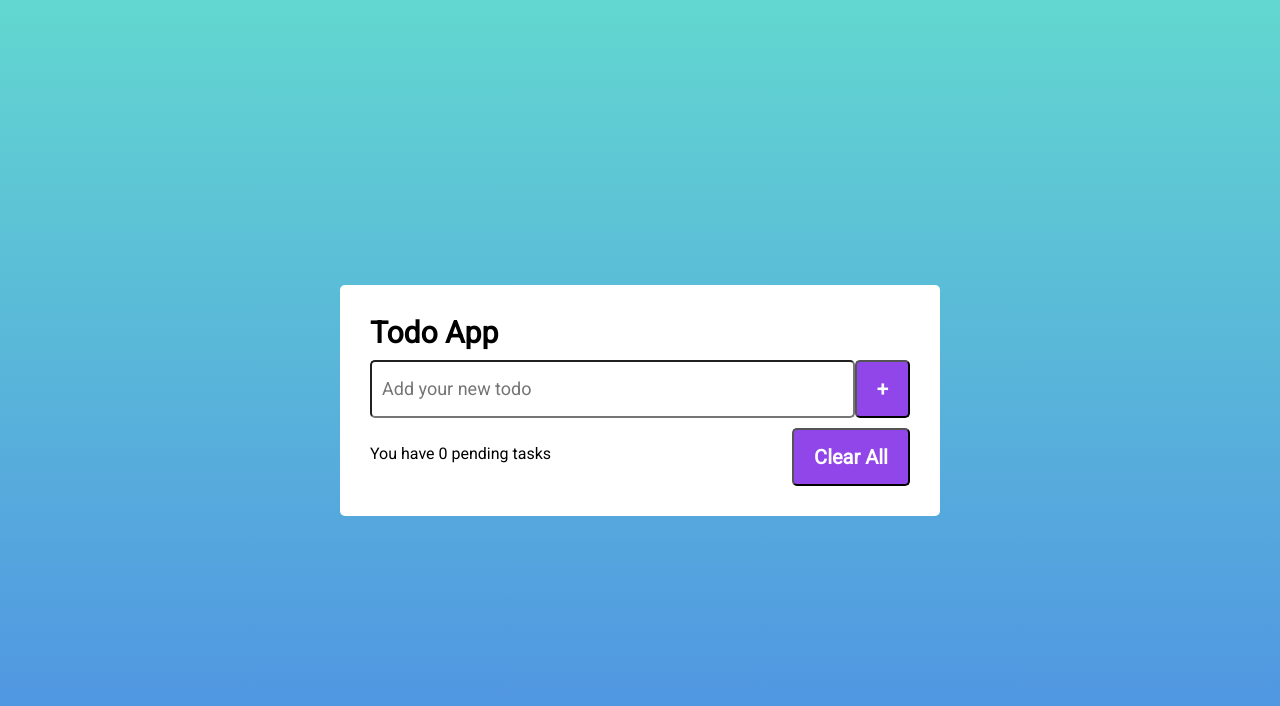
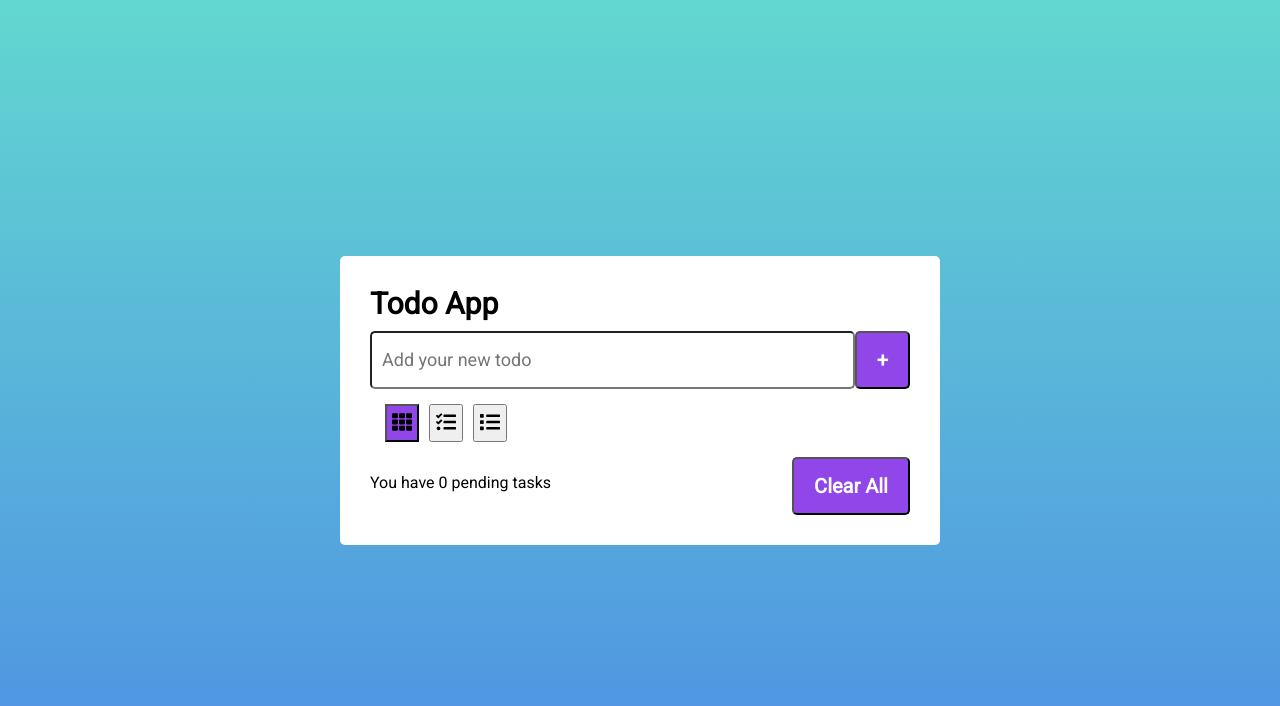
Before and after one commit to JorgeBarbancho/Angular-Todo-App, an Angular app: page / in a window 1280 px wide. Shown: the top 706 px of the page. Built offline with nearby package versions, Linux system fonts and the light colour scheme.

Commit message:
add list buttons icons

```diff
--- a/package.json
+++ b/package.json
@@ -18,6 +18,10 @@
     "@angular/platform-browser": "~13.0.0",
     "@angular/platform-browser-dynamic": "~13.0.0",
     "@angular/router": "~13.0.0",
+    "@fortawesome/angular-fontawesome": "^0.10.1",
+    "@fortawesome/fontawesome-svg-core": "~1.2.36",
+    "@fortawesome/free-regular-svg-icons": "^5.15.4",
+    "@fortawesome/free-solid-svg-icons": "^5.15.4",
     "rxjs": "~7.4.0",
     "tslib": "^2.3.0",
     "zone.js": "~0.11.4"
--- /dev/null
+++ b/src/app/list-buttons/list-buttons.component.css
@@ -0,0 +1,19 @@
+.list-button-row {
+  display: flex;
+  margin: 10px;
+  flex-direction: row;
+}
+
+.list-button-row__button {
+  display: flex;
+  margin: 5px;
+  padding: 5px;
+  justify-content: center;
+  align-items: center;
+  font-size: 20px;
+  cursor: pointer;
+}
+
+.list-button-row__button.list-button-row__button--selected {
+  background-color: #9146ea;
+}
--- /dev/null
+++ b/src/app/list-buttons/list-buttons.component.html
@@ -0,0 +1,11 @@
+<div class="list-button-row">
+  <button class="list-button-row__button list-button-row__button--show-all list-button-row__button--selected">
+    <fa-icon [icon]="faTh"></fa-icon>
+  </button>
+  <button class="list-button-row__button list-button-row__button--show-completed">
+    <fa-icon [icon]="faTasks"></fa-icon>
+  </button>
+  <button class="list-button-row__button list-button-row__button--show-pending">
+    <fa-icon [icon]="falList"></fa-icon>
+  </button>
+</div>
--- /dev/null
+++ b/src/app/list-buttons/list-buttons.component.ts
@@ -0,0 +1,20 @@
+import { Component, OnInit } from '@angular/core';
+import { faTh, faTasks, faList } from '@fortawesome/free-solid-svg-icons';
+
+@Component({
+  selector: 'app-list-buttons',
+  templateUrl: './list-buttons.component.html',
+  styleUrls: ['./list-buttons.component.css']
+})
+export class ListButtonsComponent implements OnInit {
+
+  faTh = faTh;
+  faTasks = faTasks;
+  falList = faList;
+
+  constructor() { }
+
+  ngOnInit(): void {
+  }
+
+}
--- a/src/app/todo-board/todo-board.component.css
+++ b/src/app/todo-board/todo-board.component.css
@@ -36,26 +36,6 @@
   position: relative;
   visibility: visible;
   opacity: 1;
-}
-
-.todo-component .list-button-row {
-  display: flex;
-  margin: 10px;
-  flex-direction: row;
-}
-
-.todo-component .list-button-row__button {
-  display: flex;
-  margin: 5px;
-  padding: 5px;
-  justify-content: center;
-  align-items: center;
-  font-size: 20px;
-  cursor: pointer;
-}
-
-.todo-component .list-button-row__button.list-button-row__button--selected {
-  background-color: #9146ea;
 }
 
 .todo-component .todo-component__todo-item{
--- a/src/app/todo-board/todo-board.component.html
+++ b/src/app/todo-board/todo-board.component.html
@@ -7,6 +7,7 @@
     <button class="btn btn__add-btn" type="submit">+</button>
   </form>
   <div class="todo-component__validation-warning">Enter some Text!</div>
+  <app-list-buttons></app-list-buttons>
   <div class="todo-component__todo-list"></div>
   <div class="todo-component__pending-row">
     <p class="todo-component__pending-text">You have 0 pending tasks</p>
```
Also changed, not shown: src/app/app.module.ts (+6 -2 lines), 2 other files (tests, documents, lock files or other folders).
